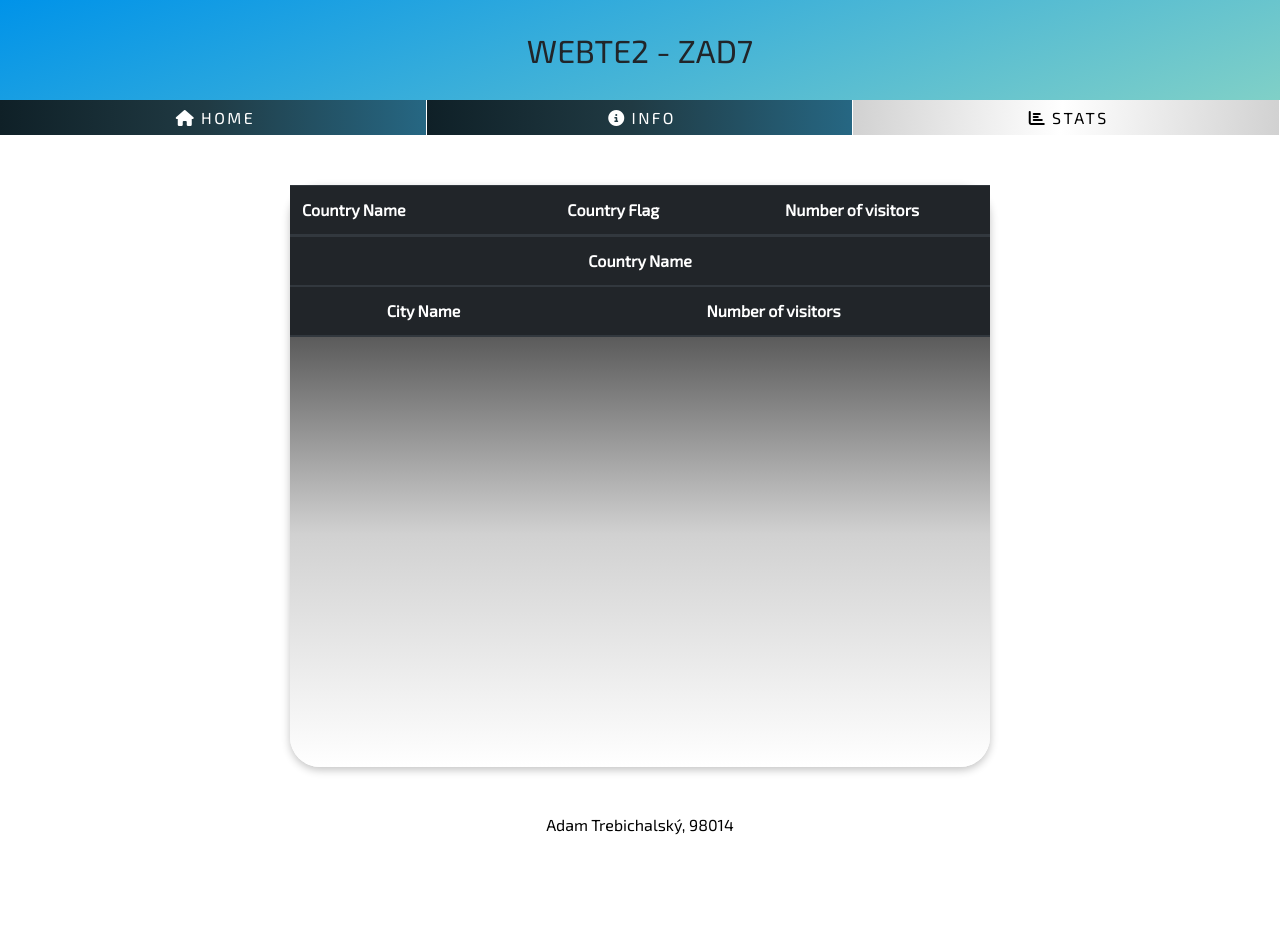
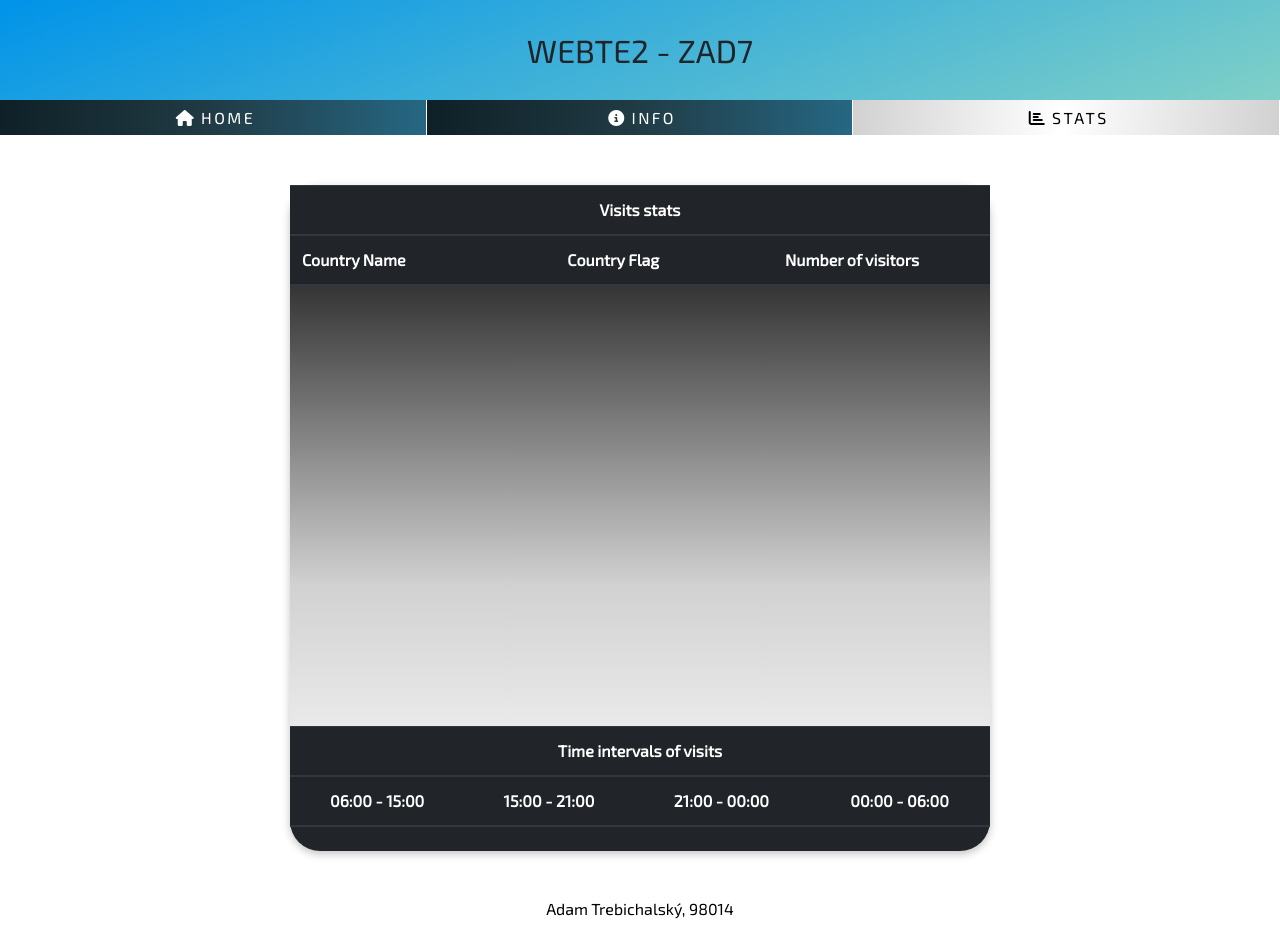
Before and after one commit to adamt1312/WEBTE2_zad7, a PHP site: page /stats.php in a window 1280 px wide. Before the commit the page ends 835 px from the top, so only its background shows below. Run offline with PHP 8.4, Linux system fonts and the light colour scheme; lists and menus that the app fills with data are empty; some libraries are stand-ins or nearby versions.

Commit message:
table1/2/3

```diff
--- a/scripts/script3.js
+++ b/scripts/script3.js
@@ -5,6 +5,7 @@ document.getElementById("menu3").classList.add("selected_a");
 axios.get("https://ipapi.co/json").then(response => {
     response.data["page"] = "stats";
     try {
+        // handling visit
         $.ajax({
             type: "POST",
             url: "https://wt156.fei.stuba.sk/mashup/visitHandler.php",
@@ -18,7 +19,7 @@ axios.get("https://ipapi.co/json").then(response => {
         console.log(e);
     }
 });
-// getting data from DB
+// getting stats data from DB
 try {
     $.ajax({
         type: "GET",
@@ -26,10 +27,10 @@ try {
         success: function(msg)
         {
             let data = JSON.parse(msg);
-            fillTable1 (data.tableData);
+            fillTable1(data.tableData);
+            fillTable3(data.intervalsOfVisits);
             initMap(data.markers);
             document.getElementById("stats").innerText = "Our most visited page: " + data.mostVisited;
-
         }
     });
 } catch (e) {
@@ -53,9 +54,8 @@ const initMap = (markersCoords) => {
 }
 
 const fillTable1 = (data) => {
+    let tbody = document.getElementById("tbody1");
     data.forEach((visit) => {
-        let tbody = document.getElementById("tbody");
-
         let tr = document.createElement("tr");
         let th = document.createElement("th");
         let td1 = document.createElement("td");
@@ -70,7 +70,7 @@ const fillTable1 = (data) => {
         th.appendChild(a);
         // th.scope = "row";
         a.classList.add("countryTitle");
-        a.innerText += visit[0];
+        a.innerText = visit[0];
         a.id = visit[3];
         // tr.appendChild(th);
         td1.classList.add("center");
@@ -78,11 +78,70 @@ const fillTable1 = (data) => {
         flag.src = "http://purecatamphetamine.github.io/country-flag-icons/3x2/" +  visit[1] + ".svg";
         flag.style = "width: 40px";
         td1.appendChild(flag);
-        td2.innerText += visit[2];
+        td2.innerText = visit[2];
         tr.appendChild(td1);
         tr.appendChild(td2);
     });
-    document.getElementsByClassName('countryTitle').addEventListener('click',ev => {
-        console.log('clicked');
-    });
+
+    const divs = document.querySelectorAll('.countryTitle');
+
+    divs.forEach(el => el.addEventListener('click', event => {
+        try {
+            $.ajax({
+                type: "GET",
+                url: "https://wt156.fei.stuba.sk/mashup/statsHandler.php",
+                data: {
+                    "country_id": el.id,
+                },
+                success: function(msg)
+                {
+                    fillTable2(JSON.parse(msg),el.innerHTML);
+                    document.getElementById("tb1").style.display = "none";
+                    document.getElementById("tb2").style.display = "table";
+                }
+            });
+        } catch (e) {
+            console.log(e);
+        }
+    }));
 }
+
+const fillTable2 = (cities,country_name) => {
+    // sets new title and clear tbody
+    let title = document.getElementById("country_name_title")
+    title.innerHTML = country_name;
+    let icon = document.createElement("i");
+    icon.classList.add("fa-undo-alt","fas","returnIcon");
+    icon.style.color = "white";
+    title.appendChild(icon);
+    $("#tb2 tbody tr").remove();
+
+    // insert data into tbody
+    let tbody = document.getElementById("tbody2");
+    cities.forEach(city => {
+        let tr = document.createElement("tr");
+        let td1 = document.createElement("td");
+        let td2 = document.createElement("td");
+
+        tbody.appendChild(tr);
+        tr.appendChild(td1);
+        tr.appendChild(td2);
+
+        td1.innerText = city.city_name;
+        td2.innerText = city.count;
+        td1.classList.add("center");
+        td2.classList.add("center");
+    })
+
+    icon.addEventListener('click',ev => {
+        document.getElementById("tb2").style.display = "none";
+        document.getElementById("tb1").style.display = "table";
+    })
+}
+
+const fillTable3 = (intervalsOfVisits) => {
+    let index = 0;
+    document.querySelectorAll(".interval").forEach(td => {
+        td.innerHTML = intervalsOfVisits[index++];
+    })
+}
--- a/stats.php
+++ b/stats.php
@@ -32,28 +32,52 @@
     <div class="contentWrapper">
         <table class="table" id="tb1">
             <thead class="thead-dark">
+            <th colspan="3" class="center">Visits stats</th>
             <tr>
                 <th scope="col">Country Name</th>
                 <th scope="col" class="center">Country Flag</th>
                 <th scope="col" class="center">Number of visitors</th>
             </tr>
             </thead>
-            <tbody id="tbody"></tbody>
+            <tbody id="tbody1"></tbody>
         </table>
 
         <table class="table" id="tb2">
             <thead class="thead-dark">
-            <th colspan="3" class="center">Country Name </th>
+            <th colspan="3" class="center" id="country_name_title"></th>
             <tr>
                 <th scope="col" class="center">City Name</th>
                 <th scope="col" class="center">Number of visitors</th>
             </tr>
             </thead>
-            <tbody id="tbody"></tbody>
+            <tbody id="tbody2">
+
+            </tbody>
         </table>
 
+
+
         <div id="map"></div>
-        <div ></div>
+
+        <table class="table table-dark" id="tb3">
+            <thead class="thead-dark">
+            <th colspan="4" class="center">Time intervals of visits</th>
+            <tr>
+                <th scope="col" class="center">06:00 - 15:00</th>
+                <th scope="col" class="center">15:00 - 21:00</th>
+                <th scope="col" class="center">21:00 - 00:00</th>
+                <th scope="col" class="center">00:00 - 06:00</th>
+            </tr>
+            </thead>
+            <tbody id="tbody3">
+            <tr>
+                <td class="center interval"></td>
+                <td class="center interval"></td>
+                <td class="center interval"></td>
+                <td class="center interval"></td>
+            </tr>
+            </tbody>
+        </table>
     </div>
 </div>
 
--- a/styles.css
+++ b/styles.css
@@ -98,6 +98,7 @@ a:hover:after {
 .weather_info {
     width: 100%;
     height: 90%;
+    margin-bottom: 40px;
 }
 
 #city_par {
@@ -219,3 +220,25 @@ table {
     justify-content: center;
     align-items: center;
 }
+
+#tb1 {
+    margin-bottom: 15px;
+}
+
+#tb2 {
+    display: none;
+    margin-bottom: 15px;
+}
+
+#tb3 {
+    margin-top: 10px !important;
+
+    border-bottom-right-radius: 30px;
+    border-bottom-left-radius: 30px;
+
+
+}
+
+.returnIcon {
+    cursor: pointer;
+}
```
Also changed, not shown: controllers/LocationController.php (+2 -13 lines), controllers/VisitController.php (+46 -21 lines), statsHandler.php (+16 -18 lines).
